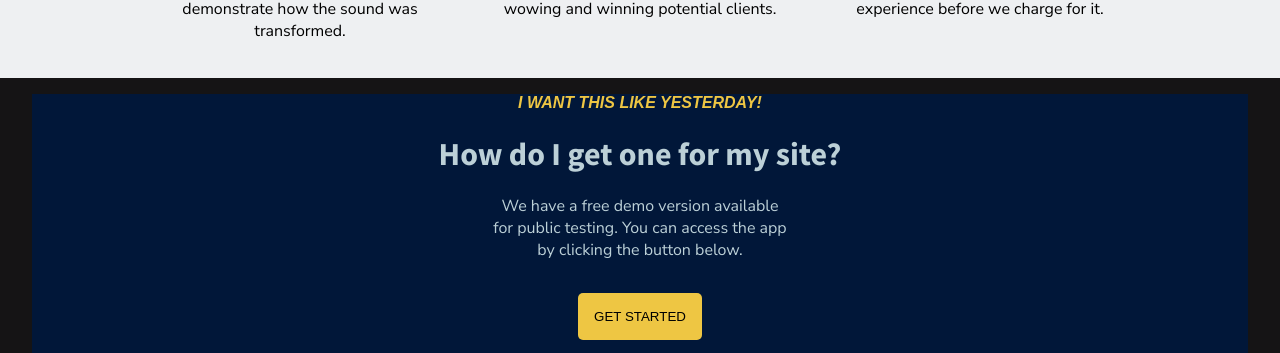
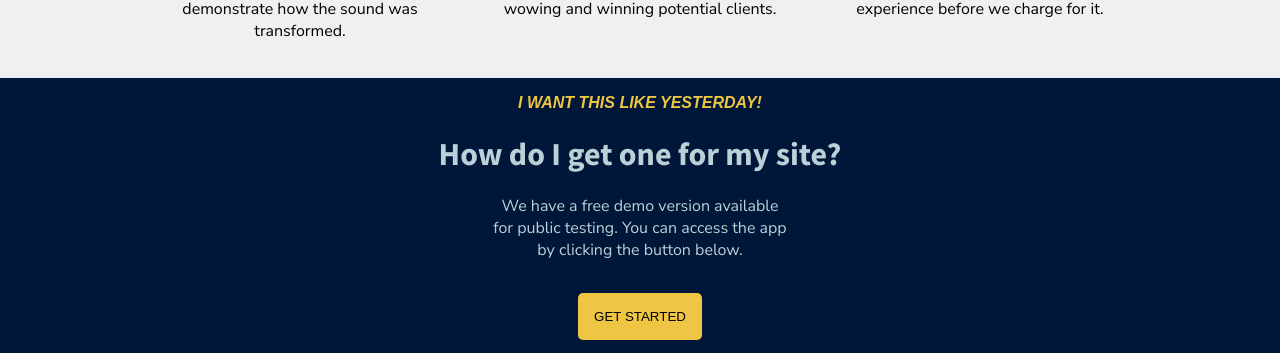
Before and after one commit to elliotmangini/SoundToggleOfficial, a React (Create React App) app in the folder client/: page / in a window 1280 px wide. Shown: the part 727-1080 px from the top of the page. Built offline with nearby package versions, Linux system fonts and the light colour scheme; no server answers; a web font is replaced by a local one.

Commit message:
fix background canvas effect of third hero section

```diff
--- a/client/src/Components/Hero.js
+++ b/client/src/Components/Hero.js
@@ -62,7 +62,6 @@ export default function Hero({ fetchPlaylist, playlistToDisplay, setPlaylistToDi
       </div>
 
       <div className={style.lower_container}>
-        <div></div>
         <h4 style={{ margin: "0px", padding: "0px" }} ><em>I WANT THIS LIKE YESTERDAY!</em></h4>
         <h1>How do I get one for my site?</h1>
         <p>We have a free demo version available for public testing. You can access the app by clicking the button below. </p>
--- a/client/src/StyleSheets/Hero.module.css
+++ b/client/src/StyleSheets/Hero.module.css
@@ -351,12 +351,13 @@
 
 
 .lower_container {
-    width: 95%;
+    width: 100%;
     margin: auto;
     justify-content: center; /* Horizontally center the content */
     background-color: #011739;
     /* background-color: red; */
     user-select: none;
+    padding-top: 1rem;
 }
 
 .lower_container h4 {
```
